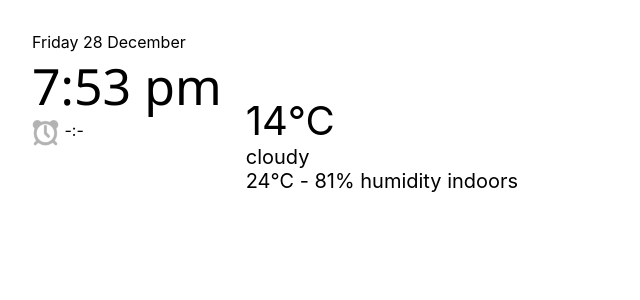
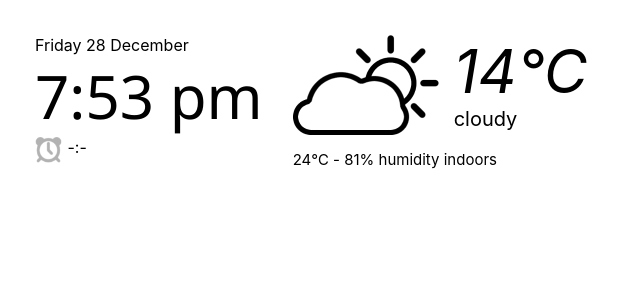
Before and after one commit to dacostaeric/smartpi, a React (Create React App) app in the folder smartpi-react/: page / in a window 1280 px wide. Shown: the top 300 px of the page, without its empty margins (0-640 px from the left). Built offline with nearby package versions, Linux system fonts and the light colour scheme.

Commit message:
Add weather icon, rescale clock size

```diff
--- a/smartpi-react/src/component/Clock.js
+++ b/smartpi-react/src/component/Clock.js
@@ -4,7 +4,7 @@ import theme from "../theme"
 
 const StyledClock = styled.div`
 font-family: ${theme.fontFamily}, sans-serif;
-font-size: 50px;
+font-size: ${theme.time.clockSize};
 `;
 
 const Clock = (props) => {
--- a/smartpi-react/src/component/Weather.js
+++ b/smartpi-react/src/component/Weather.js
@@ -2,12 +2,16 @@ import React from "react"
 import styled from "styled-components"
 import theme from "../theme"
 
+import weatherIconImage from "../graphics/icon_partly-cloudy.png"
+
 const WeatherIcon = styled.img`
 height: ${theme.weather.iconHeight};
+float: left;
 `;
 
 const WeatherTemperature = styled.div`
 font-size: ${theme.weather.temperatureSize};
+font-style: italic;
 `;
 
 const WeatherText = styled.div`
@@ -15,21 +19,28 @@ font-size: ${theme.weather.weatherTextSize};
 `;
 
 const SensorText = styled.div`
-font-size: ${theme.weather.weatherTextSize};
+float: left;
+font-size: ${theme.weather.sensorTextSize};
+margin-top: ${theme.tilePadding};
+`;
+
+const WeatherTextWrapper = styled.div`
+float: left;
+margin-left: ${theme.tilePadding}
 `;
 
 const Weather = (props) => {
   return (<div>
     <div>
-      <WeatherIcon/>
-      <div>
+      <WeatherIcon src={weatherIconImage}/>
+      <WeatherTextWrapper>
         <WeatherTemperature>
           {props.temperature ? props.temperature : "-"}&#8451;
         </WeatherTemperature>
         <WeatherText>
           {props.text ? props.text : "-"}
         </WeatherText>
-      </div>
+      </WeatherTextWrapper>
     </div>
     <SensorText>
       {(props.sensor.temperature ? props.sensor.temperature + "\u2103" : "")
--- a/smartpi-react/src/theme.js
+++ b/smartpi-react/src/theme.js
@@ -4,12 +4,16 @@ const theme = {
   bottomRowHeight: "60%",
   smallWidth: "34%",
   largeWidth: "66%",
-  tilePadding: "12px",
+  tilePadding: "15px",
+  time: {
+    clockSize: "60px",
+  },
   weather: {
-    iconHeight: "60px",
-    temperatureSize: "40px",
+    iconHeight: "100px",
+    temperatureSize: "60px",
     weatherTextSize: "20px",
-    sensorTextSize: "18px",
+    sensorTextSize: "15px",
+    sensorTextMargin: "10px"
   }
 };
 
```
Also changed, not shown: smartpi-react/src/graphics/icon_partly-cloudy.png (added).
